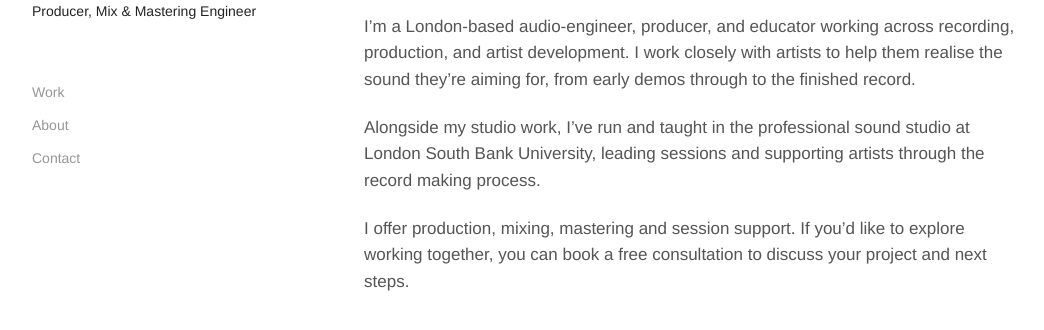
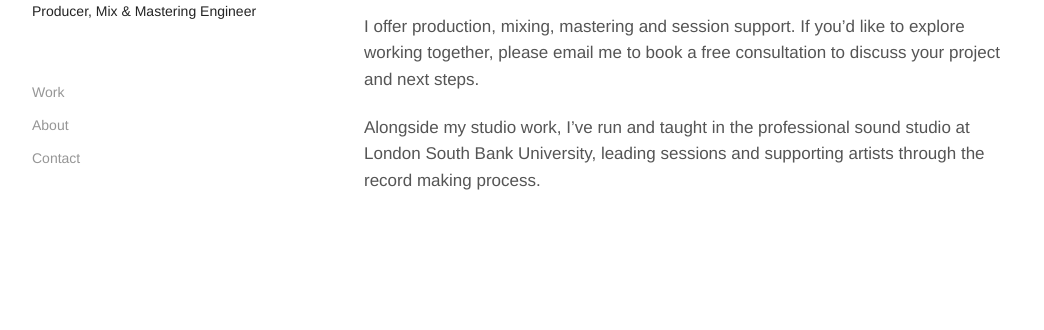
Before and after one commit to jackadriscoll/jackadriscoll.github.io, a plain HTML site: page about/index.html in a window 1280 px wide. Shown: the part 100-430 px from the top of the page, without its empty margins (22-1066 px from the left). Drawn offline with Linux system fonts and the light colour scheme.

Commit message:
Update About copy and search descriptions

```diff
--- a/about/index.html
+++ b/about/index.html
@@ -13,7 +13,7 @@
     <meta charset="utf-8">
     <meta name="viewport" content="width=device-width, initial-scale=1">
     <title>About | Jack A. Driscoll</title>
-    <meta name="description" content="About Jack A. Driscoll, producer, mix and mastering engineer.">
+    <meta name="description" content="London-based audio engineer, producer and educator offering production, mixing, mastering and session support. Book a free consultation.">
     <link rel="icon" href="../favicon.svg">
     <link rel="stylesheet" href="../styles.css">
   </head>
@@ -46,9 +46,8 @@
         <div class="section-heading">
           <h2>London-based audio engineer, producer and educator.</h2>
         </div>
-        <p>I’m a London-based audio-engineer, producer, and educator working across recording, production, and artist development. I work closely with artists to help them realise the sound they’re aiming for, from early demos through to the finished record.</p>
+        <p>I offer production, mixing, mastering and session support. If you’d like to explore working together, please <a href="mailto:hi@jackdriscoll.uk">email me</a> to book a free consultation to discuss your project and next steps.</p>
         <p>Alongside my studio work, I’ve run and taught in the professional sound studio at London South Bank University, leading sessions and supporting artists through the record making process.</p>
-        <p>I offer production, mixing, mastering and session support. If you’d like to explore working together, you can book a free consultation to discuss your project and next steps.</p>
 
       </section>
     </main>
```
Also changed, not shown: index.html (+1 -1 lines).
